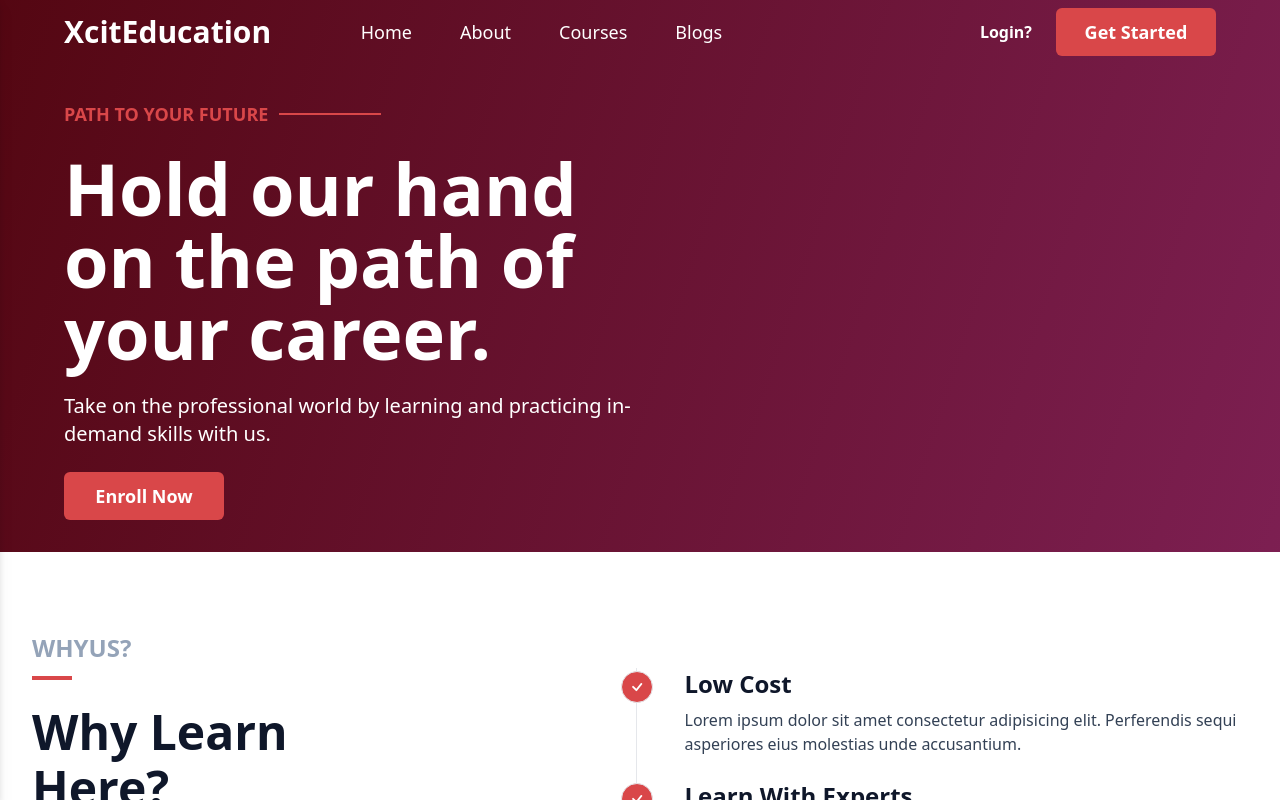
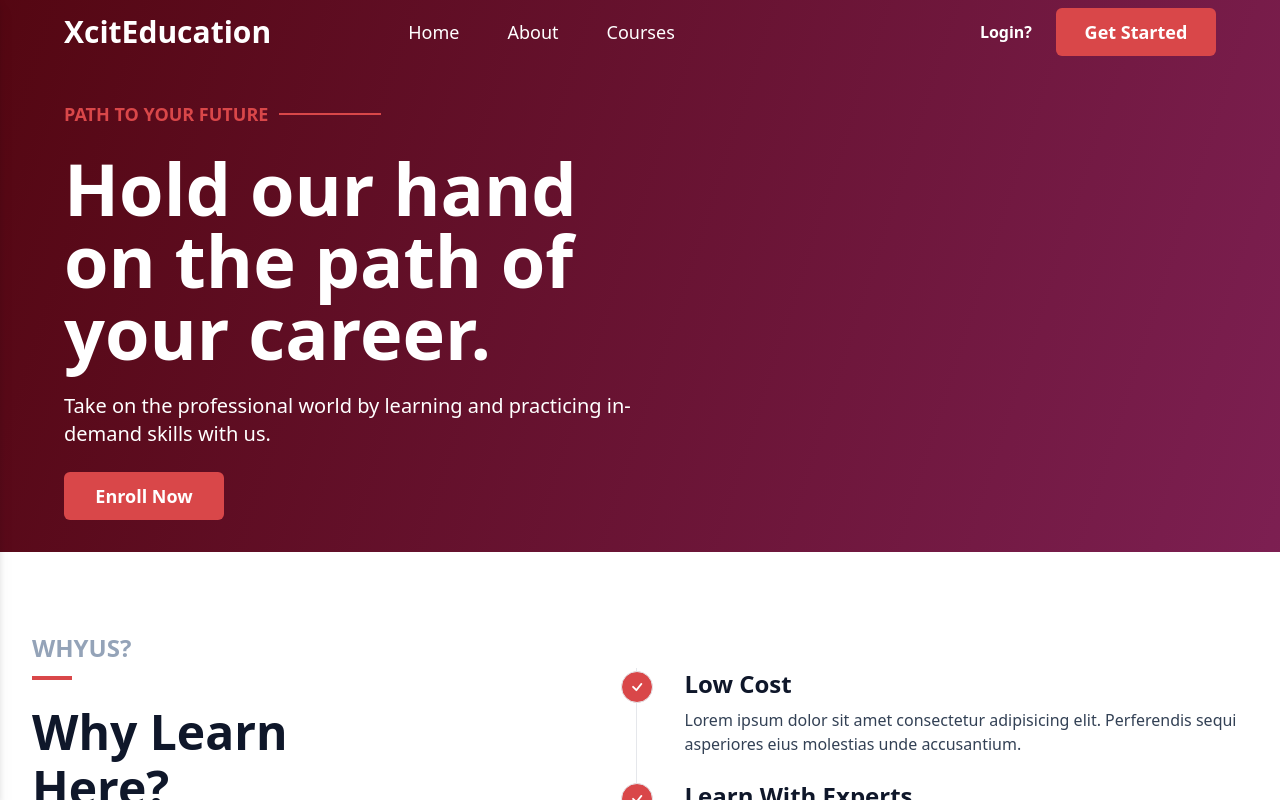
Before and after one commit to devjs1000/course-hub, a React (Vite) app: page / in a window 1280 px wide. Shown: the top 800 px of the page. Built offline with nearby package versions, Linux system fonts and the light colour scheme; no server answers.

Commit message:
removed blog section

```diff
--- a/src/components/header/Navbar.jsx
+++ b/src/components/header/Navbar.jsx
@@ -58,7 +58,6 @@ function Navbar() {
     { name: "Home", path: "/" },
     { name: "About", path: "/about-us" },
     { name: "Courses", path: "/all-courses" },
-    { name: "Blogs", path: "/blog" },
   ];
   const usernameClasses = `text-xl ${isVisible ? "text-white" : "text-black"}`;
   return (
```
